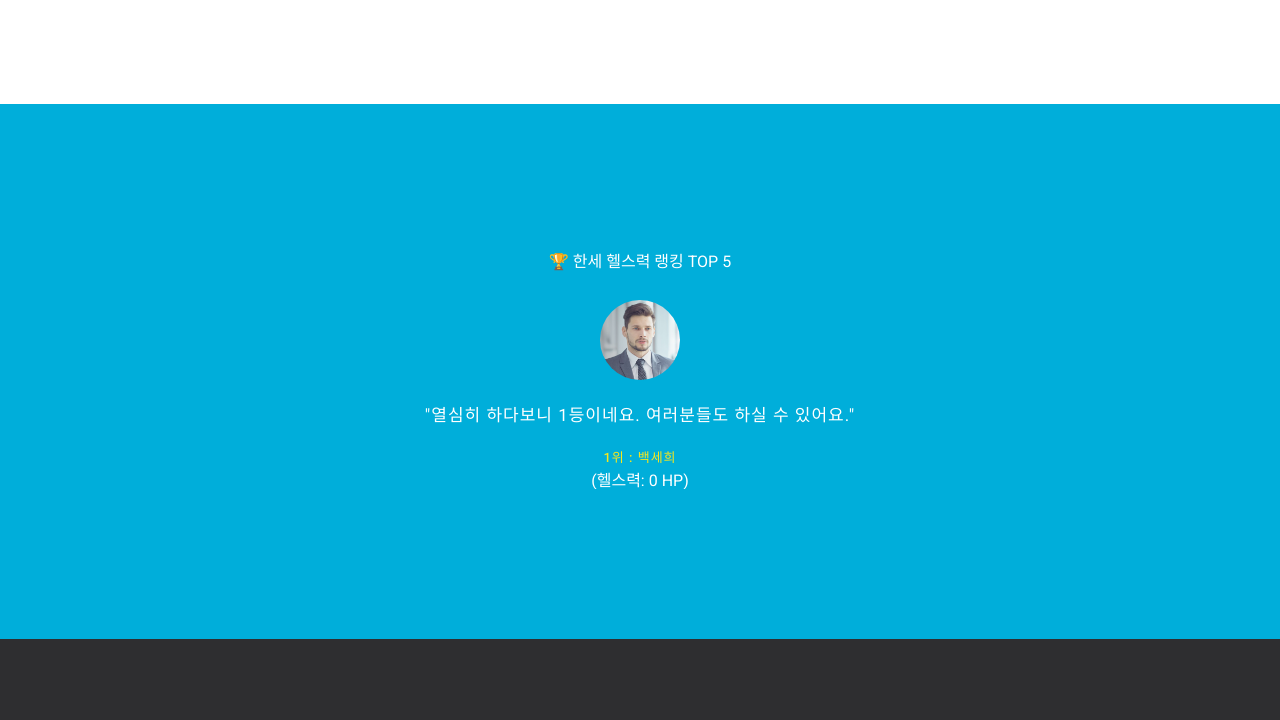
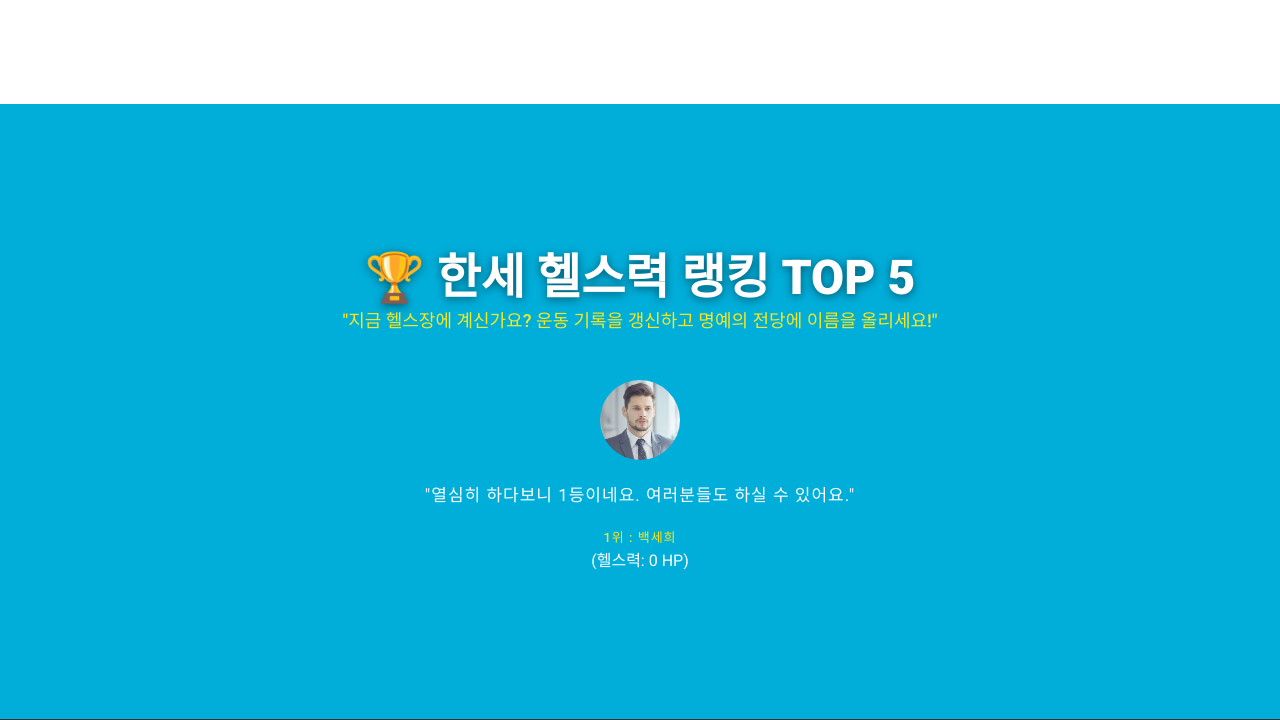
Before and after one commit to carrotbyroot77/25-2.CloudComputing.I-am-a-Cookie, a Flask app: page / in a window 1280 px wide. Shown: the part 2790-3510 px from the top of the page. Run offline with Flask 3, Linux system fonts and the light colour scheme; some libraries are stand-ins or nearby versions; some web fonts are replaced.

Commit message:
헬스력 랭킹 TOP 5 페이지 수정

```diff
--- a/Fitness_Project/templates/index.html
+++ b/Fitness_Project/templates/index.html
@@ -261,7 +261,14 @@
     <div class="review-section" id="review">
       <div class="container">
         <div class="col-md-10 col-md-offset-1">
-          <h1 class="text-center wow fadeInDown" style="color: #fff; margin-bottom: 30px;">🏆 한세 헬스력 랭킹 TOP 5</h1>
+
+          <h1 class="text-center wow fadeInDown" style="color: #fff; margin-bottom: 10px; font-size: 48px; font-weight: 900; text-shadow: 0 2px 10px rgba(0,0,0,0.5);">
+              🏆 한세 헬스력 랭킹 TOP 5
+          </h1>
+
+          <p class="text-center wow fadeInDown" data-wow-delay="0.1s" style="color: #f8e71c; font-size: 18px; margin-bottom: 50px; font-weight: 500;">
+              "지금 헬스장에 계신가요? 운동 기록을 갱신하고 명예의 전당에 이름을 올리세요!"
+          </p>
 
           <div class="reviews owl-carousel owl-theme">
 
```
